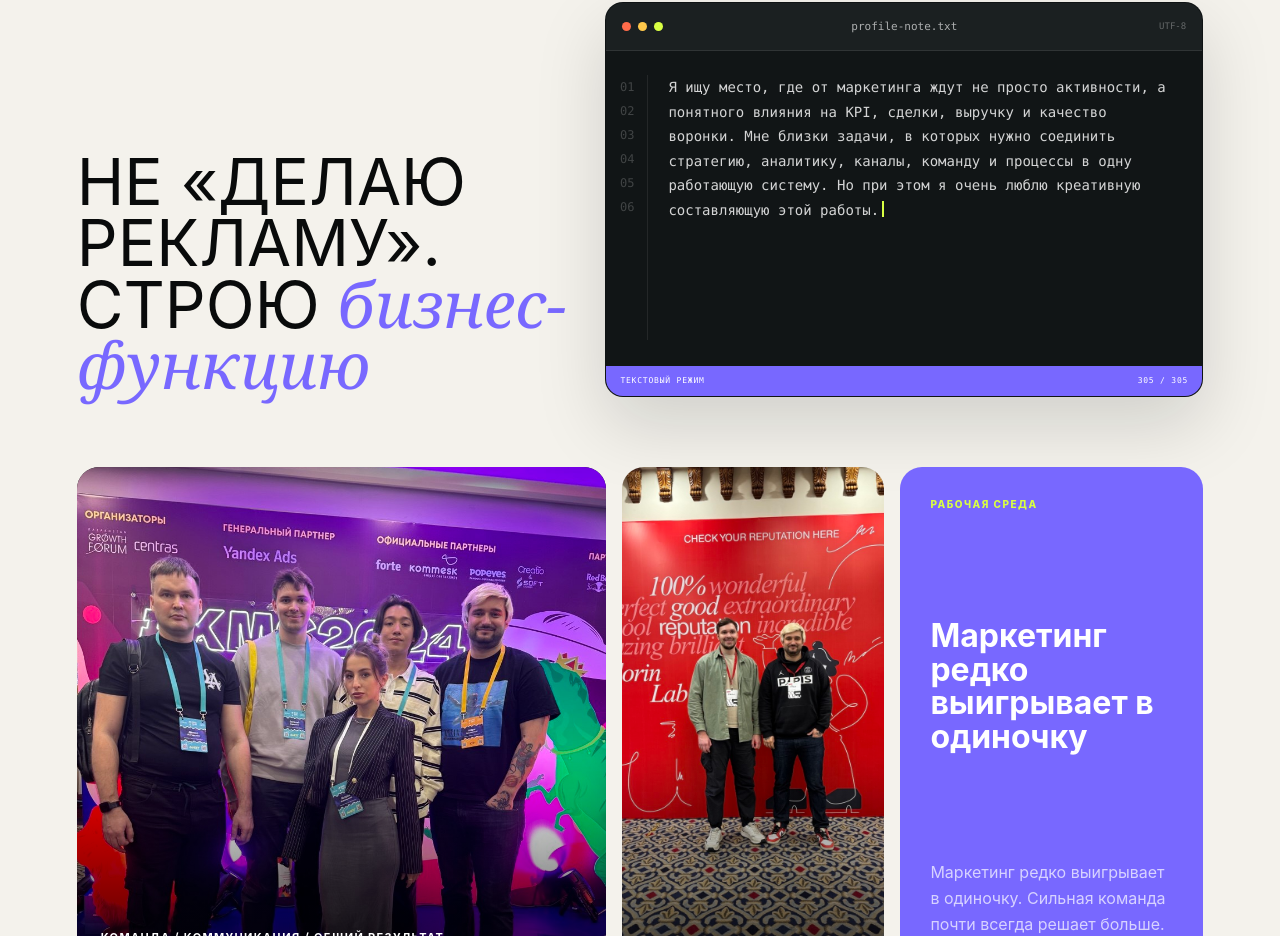
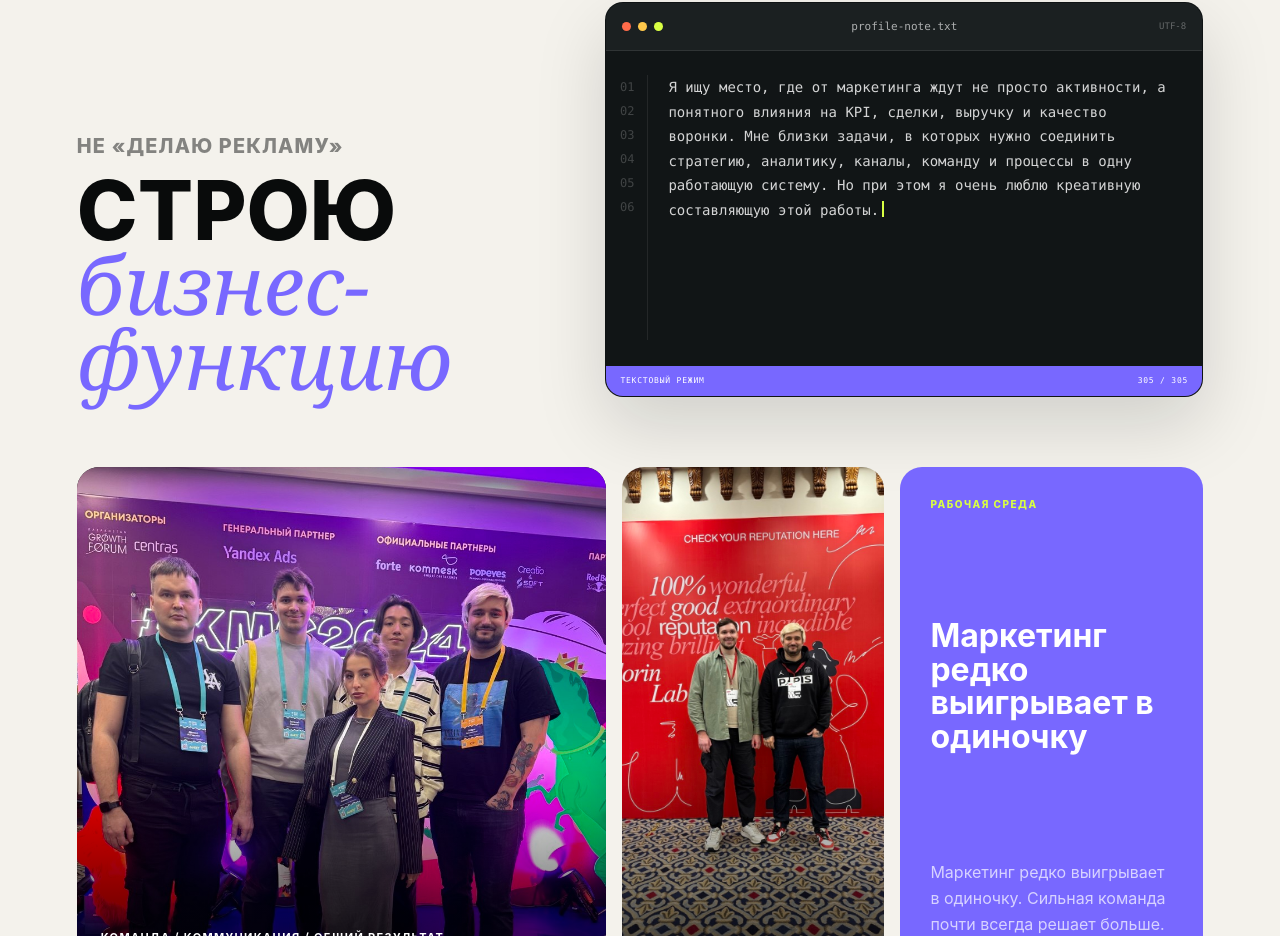
Before and after one commit to sveeeOW/evgeniykornilov, a React (Vite) app: page / in a window 1280 px wide. Shown: the part 1110-2046 px from the top of the page. Built offline with nearby package versions, Linux system fonts and the light colour scheme.

Commit message:
Refine profile statement hierarchy

```diff
--- a/src/App.tsx
+++ b/src/App.tsx
@@ -515,7 +515,12 @@ export default function App() {
         <motion.section {...sectionMotion} className="profile" id="profile">
           <Reveal><SectionLabel index="01">Профиль</SectionLabel></Reveal>
           <div className="profile-intro">
-            <Reveal><h2>Не «делаю рекламу». Строю <span>бизнес-функцию</span></h2></Reveal>
+            <Reveal>
+              <h2 className="profile-statement">
+                <small>Не «делаю рекламу»</small>
+                <strong>Строю <span>бизнес-функцию</span></strong>
+              </h2>
+            </Reveal>
             <EditorTyping text={profileBlocks[0].text} />
           </div>
           <div className="profile-visuals">
--- a/src/index.css
+++ b/src/index.css
@@ -119,7 +119,9 @@ section { scroll-margin-top: 96px; }
 .profile .section-label { color: rgba(9,11,11,.52); }
 .profile .section-label span:first-child { color: var(--violet); }
 .profile-intro { display: grid; grid-template-columns: minmax(480px, .82fr) minmax(520px, 1fr); align-items: end; gap: clamp(24px, 3vw, 54px); margin: 65px 0 70px; }
-.profile-intro h2 { max-width: 740px; margin: 0; font-size: clamp(3.4rem, 5vw, 7rem); line-height: .95; letter-spacing: 0; text-wrap: balance; text-transform: uppercase; }
+.profile-intro h2 { max-width: 820px; margin: 0; letter-spacing: 0; text-wrap: balance; text-transform: uppercase; }
+.profile-statement small { display: block; max-width: 520px; margin-bottom: 18px; color: rgba(9,11,11,.48); font-size: clamp(1.1rem, 1.55vw, 2rem); font-weight: 760; line-height: 1.05; letter-spacing: .06em; }
+.profile-statement strong { display: block; font-size: clamp(4.1rem, 6.4vw, 9rem); font-weight: 760; line-height: .88; letter-spacing: 0; }
 .profile-intro h2 span { color: var(--violet); font-family: Georgia, serif; font-style: italic; font-weight: 400; text-transform: lowercase; }
 .profile-intro > p { max-width: 900px; margin: 0 0 0 auto; font-size: clamp(17px, 1.35vw, 21px); line-height: 1.68; }
 .editor-window { width: 100%; margin-left: auto; overflow: hidden; border: 1px solid rgba(9,11,11,.2); border-radius: 18px; background: #111516; color: #ecf0e8; box-shadow: 0 28px 70px rgba(9,11,11,.15); transform-style: preserve-3d; }
@@ -443,6 +445,8 @@ section { scroll-margin-top: 96px; }
   .profile, .principles, .cases, .voice, .contact { padding: 92px 18px; }
   .profile-intro { gap: 35px; margin: 45px 0 55px; }
   .profile-intro h2, .principles-sticky h2 { font-size: 47px; }
+  .profile-statement small { margin-bottom: 12px; font-size: 17px; }
+  .profile-statement strong { font-size: clamp(3.35rem, 15vw, 5.2rem); }
   .profile-intro p { font-size: 15px; }
   .profile-card { padding: 25px 4px; }
   .profile-visuals { grid-template-columns: 1fr; grid-template-rows: 430px 300px auto; gap: 10px; margin-bottom: 55px; }
```
